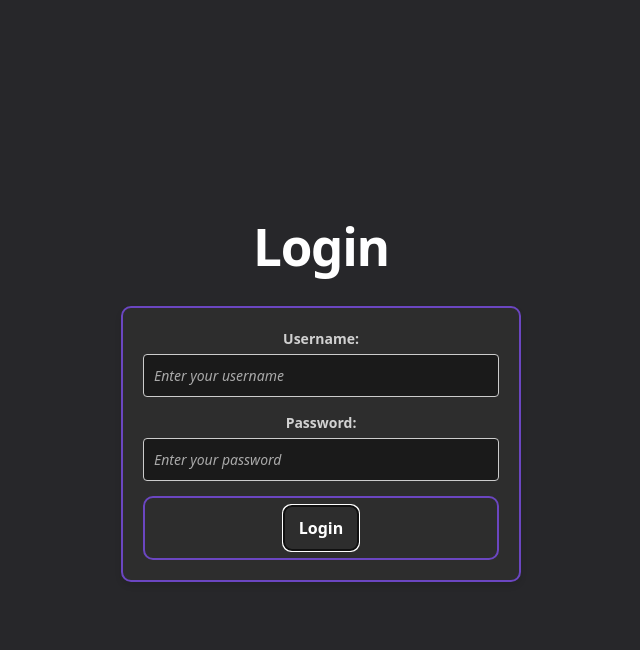
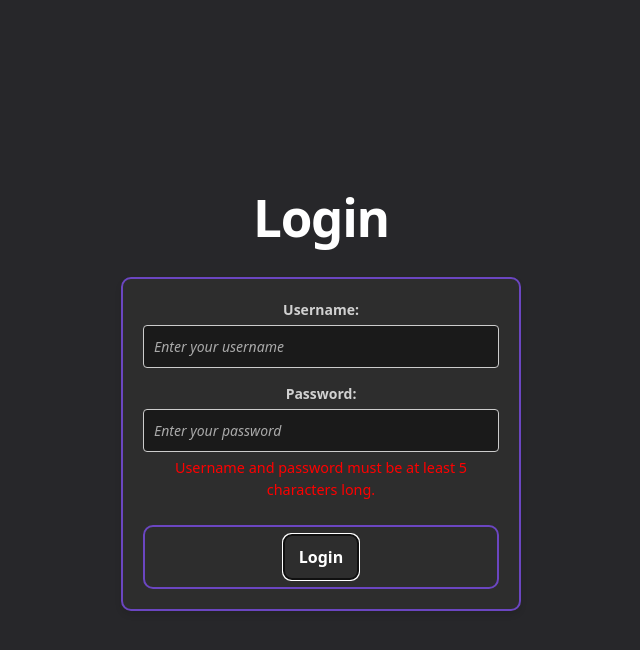
Before and after one commit to C295-oss/Sweat_or_Regret, a React (Vite) app in the folder wildhacks/frontend/: page /login in a window 1280 px wide. Both pictures are taken after a click on the button "Login". Shown: the top 650 px of the page, without its empty margins (319-959 px from the left). Built offline with nearby package versions, Linux system fonts and the light colour scheme.

Commit message:
errors with login are displayed in the UI

```diff
--- a/wildhacks/frontend/src/pages/login.jsx
+++ b/wildhacks/frontend/src/pages/login.jsx
@@ -9,6 +9,7 @@ export default function Login() {
   const navigate = useNavigate();
   const [username, setLogin] = useState("");
   const [password, setPassword] = useState("");
+  const [errorMessage, setErrorMessage] = useState("");
 
   const handleUsernameChange = (event) => {
     if(event.target.value.length < 20) {
@@ -31,6 +32,7 @@ export default function Login() {
     if(user.length < 5 || pass.length < 5) {
 
       console.error("Username and password must be at least 5 characters long.");
+      setErrorMessage("Username and password must be at least 5 characters long.");
       return;
     }
 
@@ -52,6 +54,7 @@ export default function Login() {
       // Handle successful login (e.g., redirect to home page)
     } catch (error) {
       console.error("Login error:", error);
+      setErrorMessage("Invalid username or password. Please try again.");
       // Handle error (e.g., show error message to user)
     }
   }
@@ -87,6 +90,8 @@ export default function Login() {
           />
         </div>
 
+        {errorMessage && <p className="error-message">{errorMessage}</p>}
+
         <div className="button-container">
           <Button
             label="Login"
```
